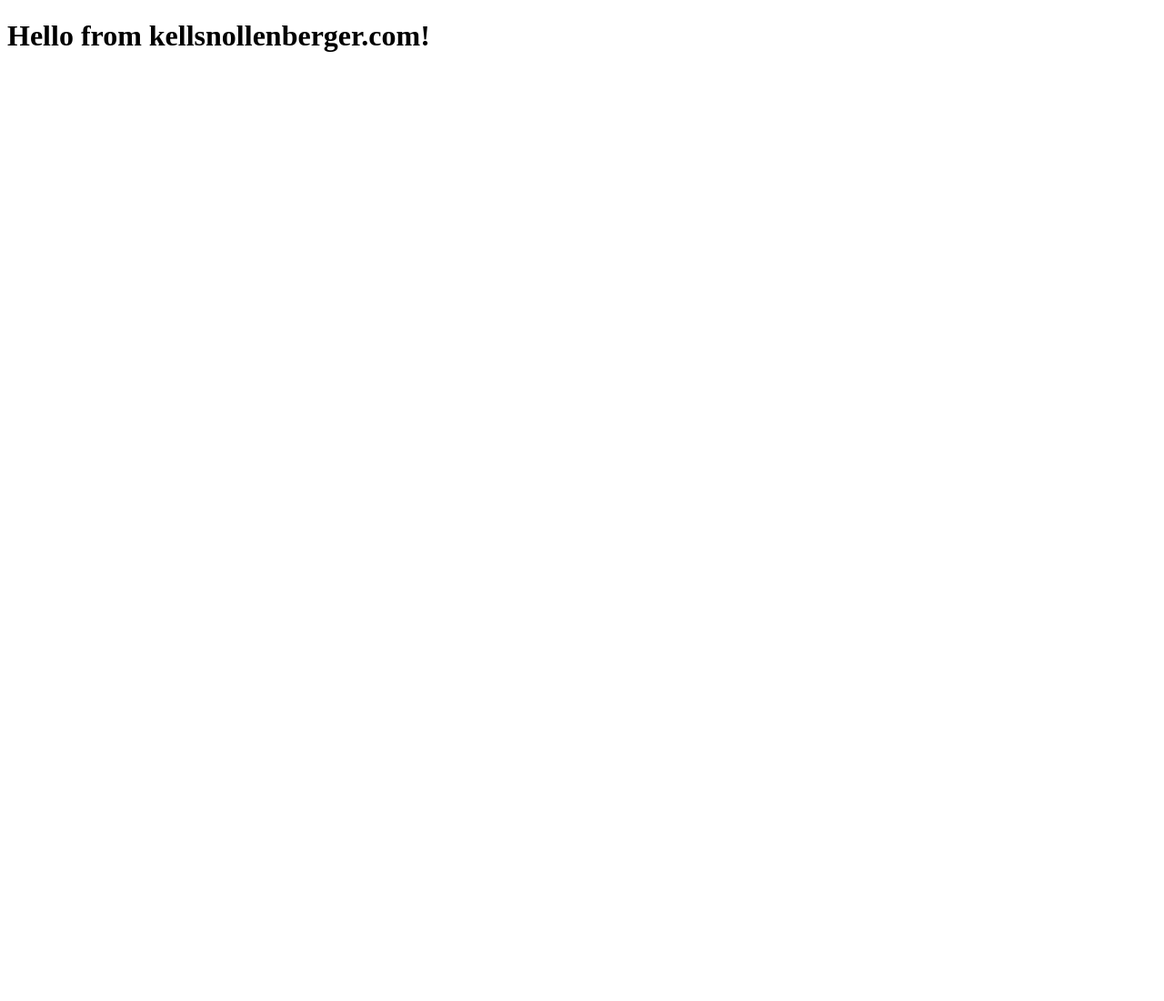
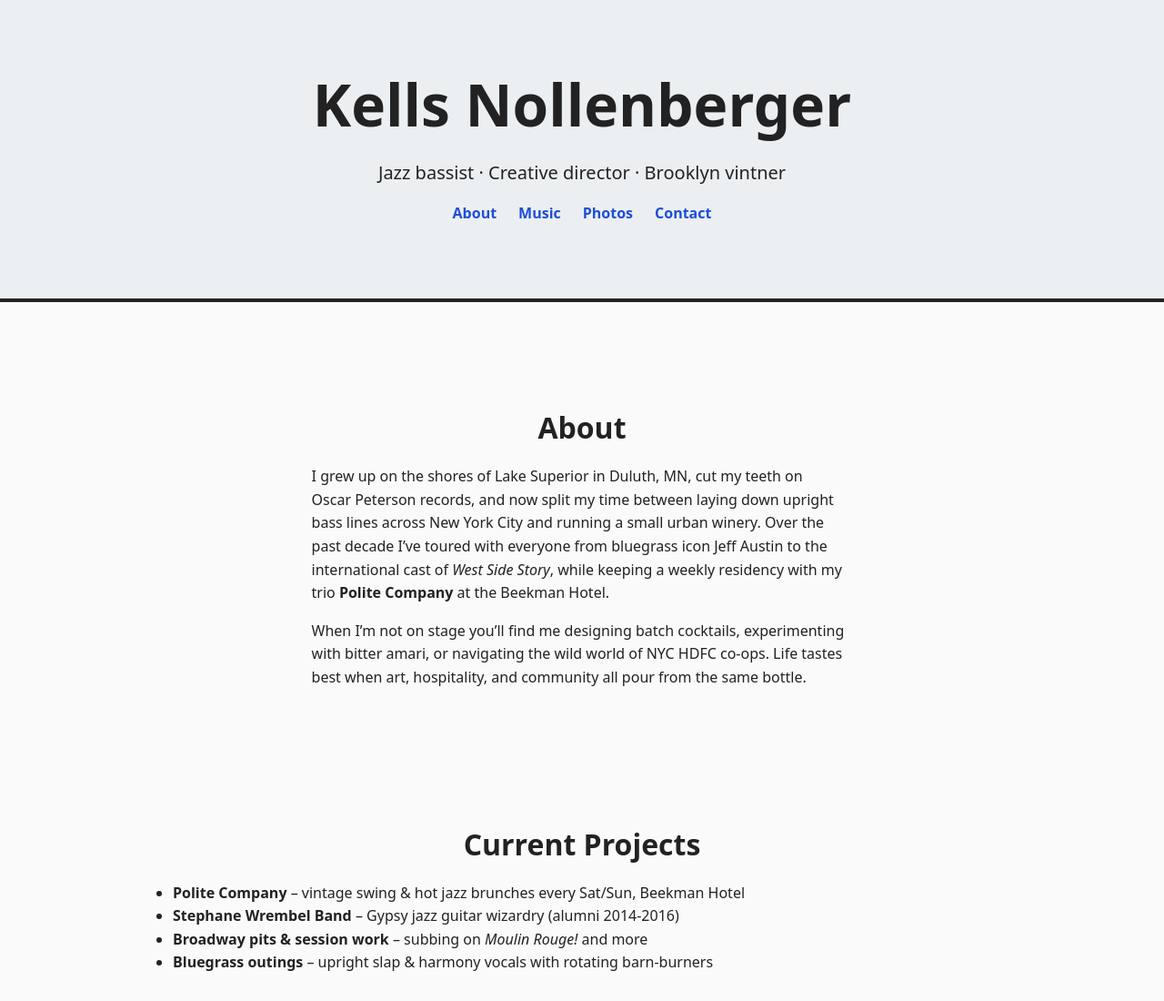
Before and after one commit to kellsnollenberger/kellsnollenberger.github.io, a plain HTML site: page index.html in a window 1280 px wide. Shown: the top 1100 px of the page at 91% size. Before the commit the page ends 800 px from the top, so only its background shows below. Drawn offline with Linux system fonts and the light colour scheme.

Commit message:
Update index.html

```diff
--- a/index.html
+++ b/index.html
@@ -1,5 +1,114 @@
-<!doctype html>
+<!DOCTYPE html>
 <html lang="en">
-<meta charset="utf-8">
-<title>Kells Nollenberger</title>
-<h1>Hello from kellsnollenberger.com!</h1>
+<head>
+  <meta charset="UTF-8" />
+  <meta name="viewport" content="width=device-width, initial-scale=1.0" />
+  <title>Kells Nollenberger – Musician · Creative · Vintner</title>
+  <style>
+    /* -------  basic reset & typography  ------- */
+    *,*::before,*::after{box-sizing:border-box;margin:0;padding:0}
+    body{font-family:system-ui,-apple-system,Segoe UI,Roboto,Helvetica,Arial,sans-serif;line-height:1.6;color:#222;background:#fafafa}
+    a{color:#1d4ed8;text-decoration:none}
+    a:hover{text-decoration:underline}
+
+    /* ------- layout helpers ------- */
+    .container{width:90%;max-width:900px;margin:0 auto;padding:3rem 0}
+    header,footer{text-align:center;padding:3rem 0}
+    nav ul{list-style:none;display:flex;justify-content:center;gap:1.5rem;margin-top:1rem;font-weight:600}
+
+    /* hero */
+    .hero{background:#eceff1;padding:4rem 0 5rem;border-bottom:4px solid #222}
+    .hero h1{font-size:clamp(2.5rem,5vw,4rem);font-weight:800;margin-bottom:0.5rem}
+    .hero p{font-size:1.25rem;max-width:40ch;margin:0 auto}
+
+    /* sections */
+    section{padding:4rem 0}
+    section h2{font-size:2rem;margin-bottom:1rem;text-align:center}
+    .about p{max-width:65ch;margin:0 auto 1rem}
+
+    /* gallery grid */
+    .gallery{display:grid;grid-template-columns:repeat(auto-fit,minmax(240px,1fr));gap:1rem;margin-top:2rem}
+    .gallery img{width:100%;height:280px;object-fit:cover;border-radius:0.5rem;box-shadow:0 4px 10px rgba(0,0,0,0.1)}
+
+    /* contact */
+    .contact ul{list-style:none;margin-top:1rem}
+    .contact li{margin:0.5rem 0}
+
+    footer{font-size:0.9rem;color:#555;border-top:1px solid #ddd}
+  </style>
+</head>
+<body>
+  <!-- ===== HERO ===== -->
+  <header class="hero">
+    <h1>Kells Nollenberger</h1>
+    <p>Jazz bassist · Creative director · Brooklyn vintner</p>
+    <nav>
+      <ul>
+        <li><a href="#about">About</a></li>
+        <li><a href="#music">Music</a></li>
+        <li><a href="#gallery">Photos</a></li>
+        <li><a href="#contact">Contact</a></li>
+      </ul>
+    </nav>
+  </header>
+
+  <main class="container">
+    <!-- ===== ABOUT ===== -->
+    <section id="about" class="about">
+      <h2>About</h2>
+      <p>
+        I grew up on the shores of Lake Superior in Duluth, MN, cut my teeth on
+        Oscar Peterson records, and now split my time between laying down
+        upright bass lines across New York City and running a small urban
+        winery. Over the past decade I’ve toured with everyone from
+        bluegrass icon Jeff Austin to the international cast of <em>West Side
+        Story</em>, while keeping a weekly residency with my trio <strong>Polite
+        Company</strong> at the Beekman Hotel.
+      </p>
+      <p>
+        When I’m not on stage you’ll find me designing batch cocktails,
+        experimenting with bitter amari, or navigating the wild world of NYC
+        HDFC co‑ops. Life tastes best when art, hospitality, and community all
+        pour from the same bottle.
+      </p>
+    </section>
+
+    <!-- ===== MUSIC ===== -->
+    <section id="music">
+      <h2>Current Projects</h2>
+      <ul>
+        <li><strong>Polite Company</strong> – vintage swing &amp; hot jazz brunches every Sat/Sun, Beekman Hotel</li>
+        <li><strong>Stephane Wrembel Band</strong> – Gypsy jazz guitar wizardry (alumni 2014‑2016)</li>
+        <li><strong>Broadway pits &amp; session work</strong> – subbing on <em>Moulin Rouge!</em> and more</li>
+        <li><strong>Bluegrass outings</strong> – upright slap &amp; harmony vocals with rotating barn‑burners</li>
+      </ul>
+    </section>
+
+    <!-- ===== GALLERY ===== -->
+    <section id="gallery">
+      <h2>Photo Gallery</h2>
+      <div class="gallery">
+        <!-- Replace src paths with your own images in /img/ -->
+        <img src="img/photo1.jpg" alt="Kells performing on upright bass" />
+        <img src="img/photo2.jpg" alt="Live gig close‑up" />
+        <img src="img/photo3.jpg" alt="Winery barrel room" />
+        <img src="img/photo4.jpg" alt="Outdoor bluegrass festival" />
+      </div>
+    </section>
+
+    <!-- ===== CONTACT ===== -->
+    <section id="contact" class="contact">
+      <h2>Contact</h2>
+      <ul>
+        <li>Email: <a href="mailto:kells.nollenberger@gmail.com">kells.nollenberger@gmail.com</a></li>
+        <li>Instagram: <a href="https://instagram.com/yourhandle" target="_blank" rel="noopener">@yourhandle</a></li>
+        <li>Bandcamp: <a href="https://bandcamp.com/yourpage" target="_blank" rel="noopener">Latest releases</a></li>
+      </ul>
+    </section>
+  </main>
+
+  <footer>
+    © <script>document.write(new Date().getFullYear())</script> Kells Nollenberger. All rights reserved.
+  </footer>
+</body>
+</html>
```
